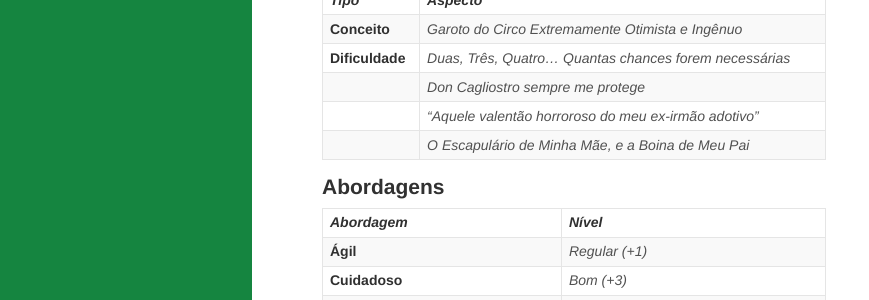
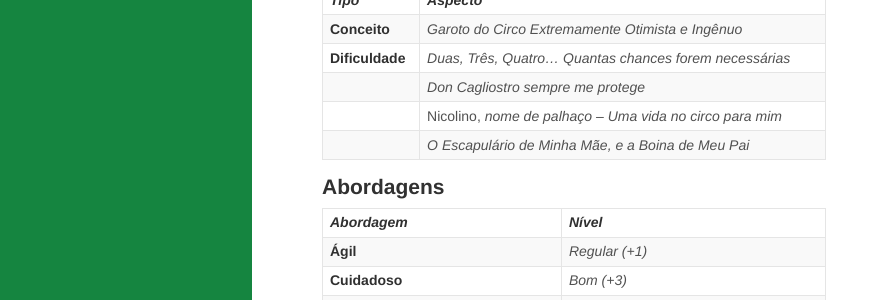
Before and after one commit to mesaspredestinadas/mesaspredestinadas.github.io, a Jekyll site: the page built from _posts/Personagens/2016-07-15-NicolaCastrogiovanni.md, in a window 1280 px wide and 900 px high. Shown: the part 188-488 px from the top of the window, without its empty margins (0-869 px from the left). Built offline with Jekyll 4.4.1, drawn with Linux system fonts in a browser that asks for light colours; some web fonts are replaced.

```diff
--- a/_posts/Personagens/2016-07-15-NicolaCastrogiovanni.md
+++ b/_posts/Personagens/2016-07-15-NicolaCastrogiovanni.md
@@ -16,7 +16,7 @@ header: no
 | __Conceito__     | _Garoto do Circo Extremamente Otimista e Ingênuo_           |
 | __Dificuldade__  | _Duas, Três, Quatro... Quantas chances forem necessárias_   |
 |                  | _Don Cagliostro sempre me protege_                          |
-|                  | _"Aquele valentão horroroso do meu ex-irmão adotivo"_       |
+|                  | Nicolino, _nome de palhaço – Uma vida no circo para mim_    |
 |                  | _O Escapulário de Minha Mãe, e a Boina de Meu Pai_          |
 
 ## Abordagens
```
Also changed, not shown: _posts/2016-07-15-MesasPredestinadas3-SombrasDaMata.md (+2 -0 lines).
